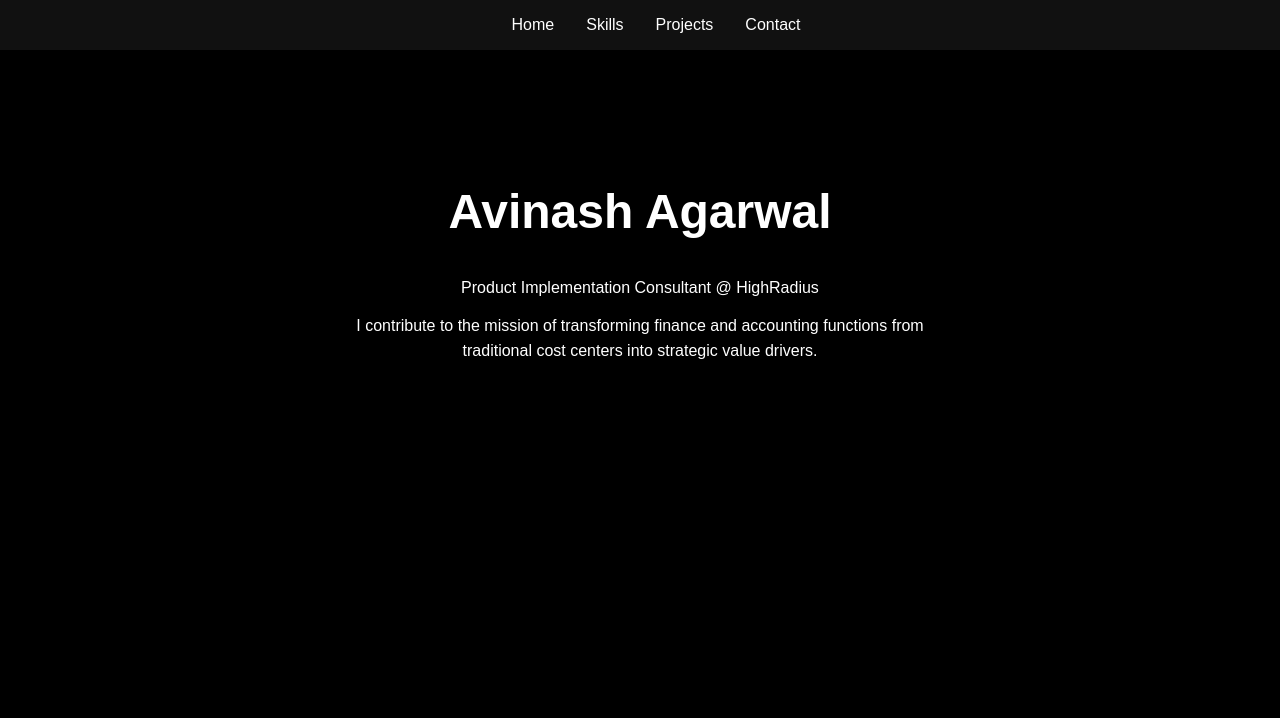
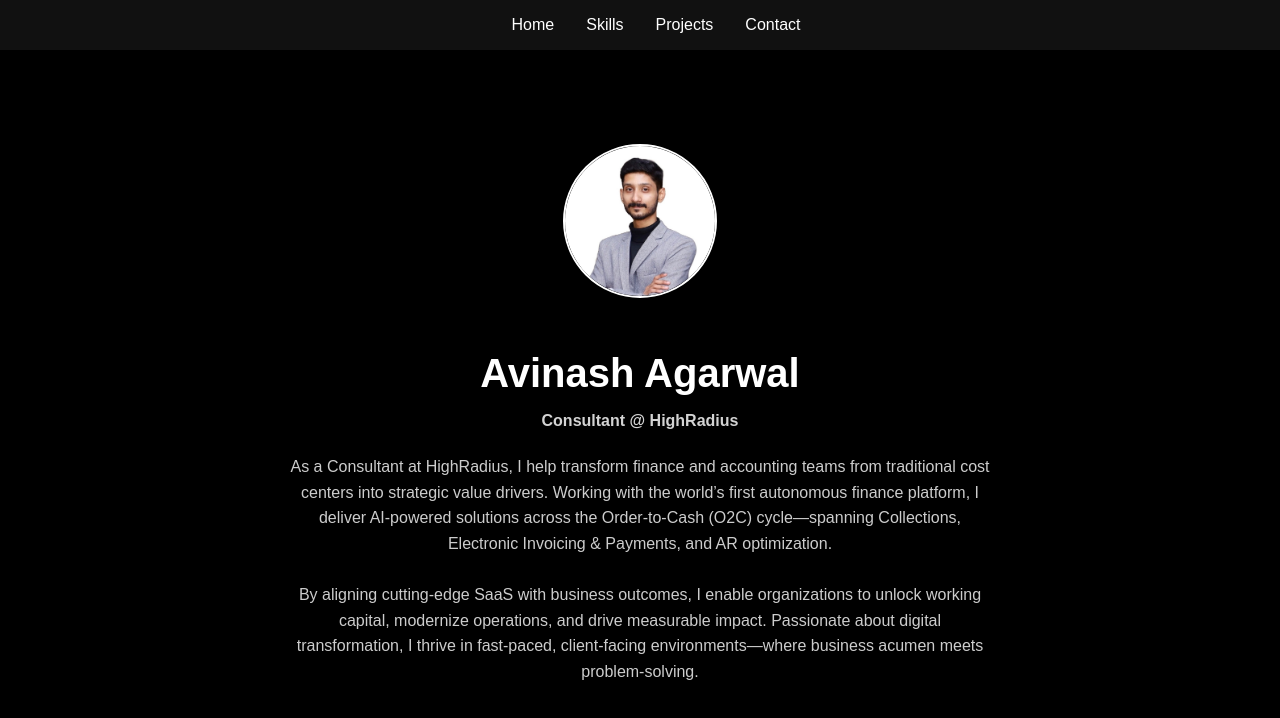
Before and after one commit to Avinash1Agarwal/avinash-portfolio, a React (Create React App) app: page / in a window 1280 px wide. Shown: the top 718 px of the page. Built offline with nearby package versions, Linux system fonts and the light colour scheme.

Commit message:
Update App.js
hbjhb

```diff
--- a/src/App.js
+++ b/src/App.js
@@ -25,14 +25,28 @@ const AnimatedPage = ({ children }) => (
 
 const Home = () => (
   <AnimatedPage>
-    <h1 style={{ fontSize: "3rem" }}>Avinash Agarwal</h1>
-    <p>Product Implementation Consultant @ HighRadius</p>
-    <p style={{ maxWidth: 600, margin: "1rem auto", lineHeight: 1.6 }}>
-      I contribute to the mission of transforming finance and accounting functions
-      from traditional cost centers into strategic value drivers.
+    <img
+      src="/profile.jpg"
+      alt="Avinash Agarwal"
+      style={{
+        width: "150px",
+        height: "150px",
+        objectFit: "cover",
+        borderRadius: "50%",
+        border: "2px solid white",
+        marginBottom: "1rem"
+      }}
+    />
+    <h1 style={{ fontSize: "2.5rem", marginBottom: "0.5rem" }}>Avinash Agarwal</h1>
+    <p style={{ fontWeight: "bold", color: "lightgray" }}>Consultant @ HighRadius</p>
+    <p style={{ maxWidth: "700px", margin: "1.5rem auto", lineHeight: 1.6, fontSize: "1rem", color: "#ccc" }}>
+      As a Consultant at HighRadius, I help transform finance and accounting teams from traditional cost centers into strategic value drivers. Working with the world’s first autonomous finance platform, I deliver AI-powered solutions across the Order-to-Cash (O2C) cycle—spanning Collections, Electronic Invoicing & Payments, and AR optimization.
+      <br /><br />
+      By aligning cutting-edge SaaS with business outcomes, I enable organizations to unlock working capital, modernize operations, and drive measurable impact. Passionate about digital transformation, I thrive in fast-paced, client-facing environments—where business acumen meets problem-solving.
     </p>
   </AnimatedPage>
 );
+
 
 const Skills = () => {
   const skills = ["SQL", "Python", "Power BI", "JIRA", "Salesforce", "ERP"];
```
